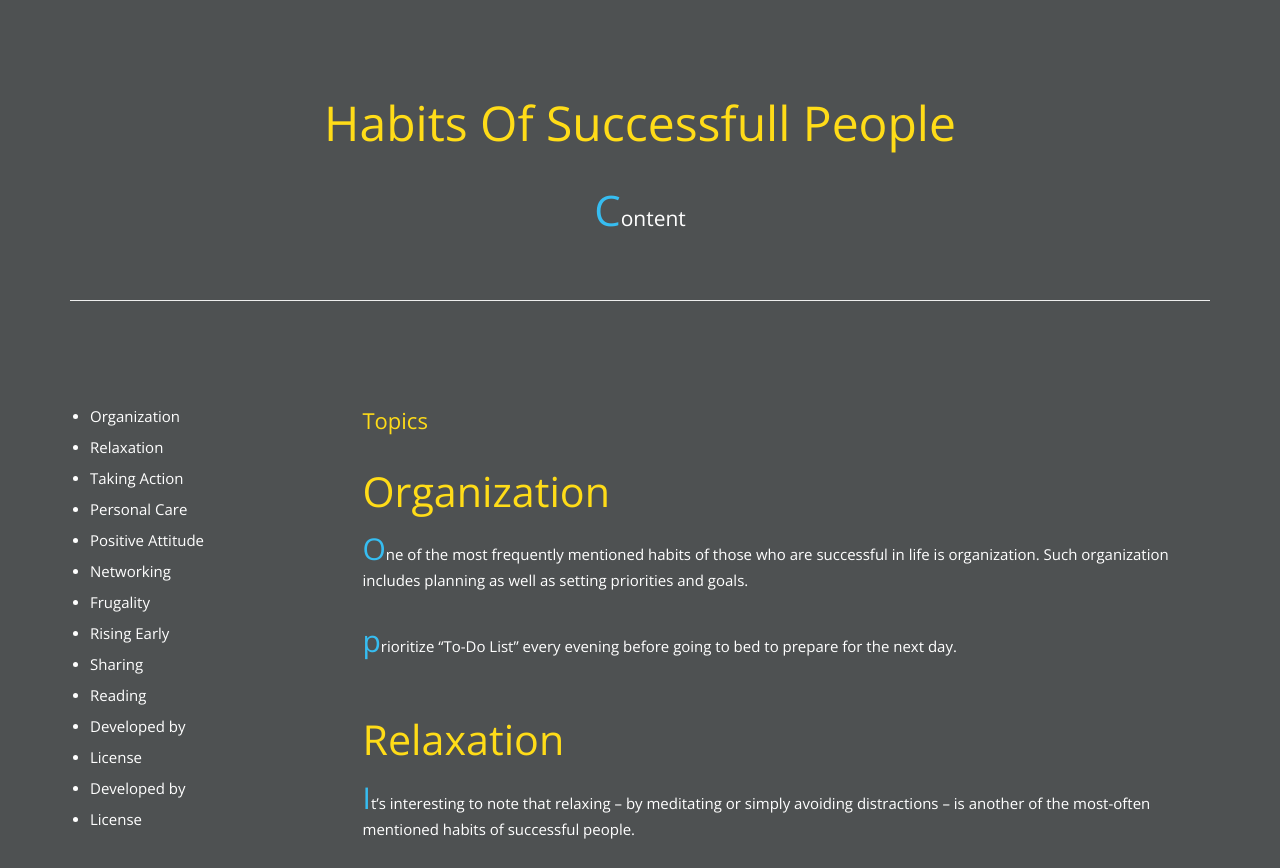
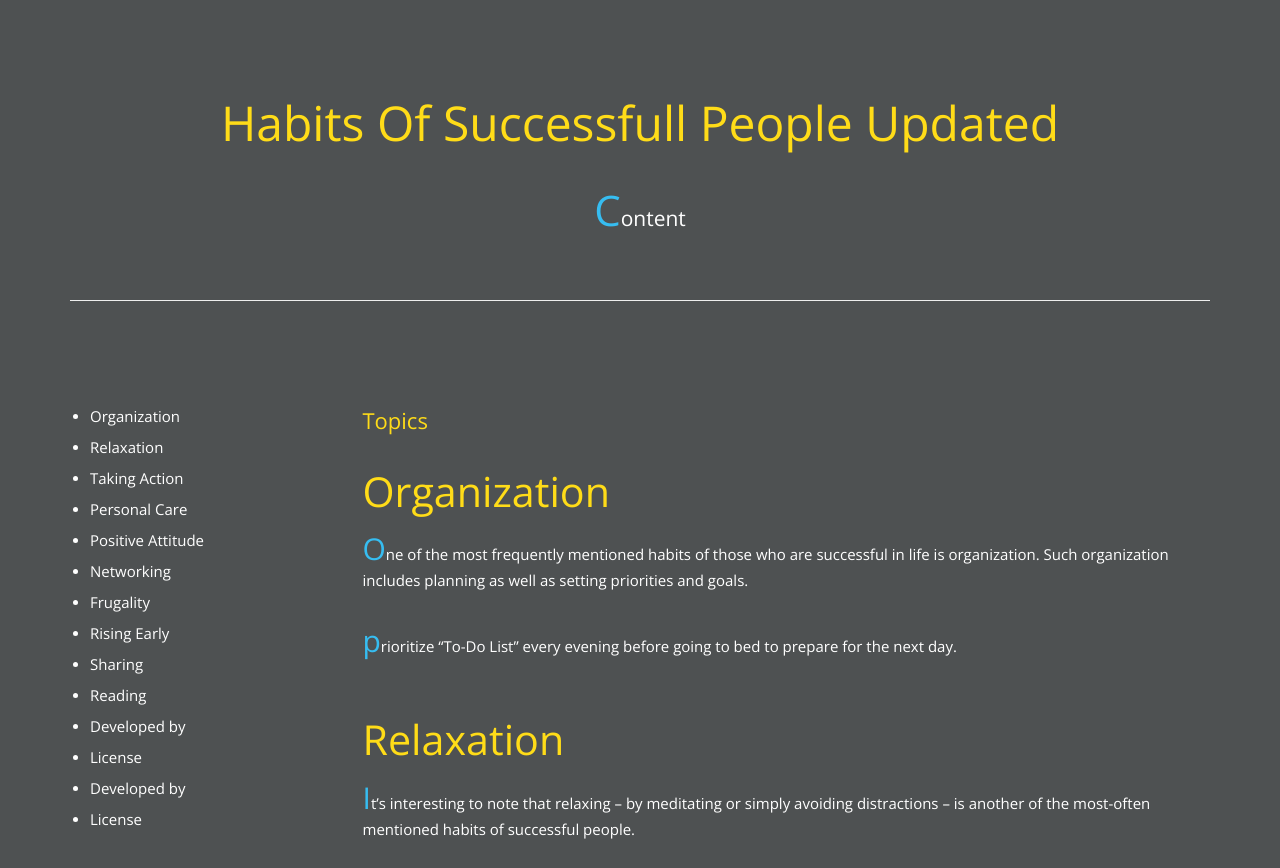
Before and after one commit to GotUser/wap, a plain HTML site: page docs/index.html in a window 1280 px wide. Shown: the top 868 px of the page. Drawn offline with nearby package versions, Linux system fonts and the light colour scheme.

Commit message:
third commit

```diff
--- a/docs/index.html
+++ b/docs/index.html
@@ -84,7 +84,7 @@
                 <div class="row">
                     <div class="col-md-12">
                         <div class="big-title text-center">
-                            <h1>Habits Of Successfull People</h1>
+                            <h1>Habits Of Successfull People Updated</h1>
                             <p class="lead">Content</p>
                         </div>
                         <!-- end title -->
```
